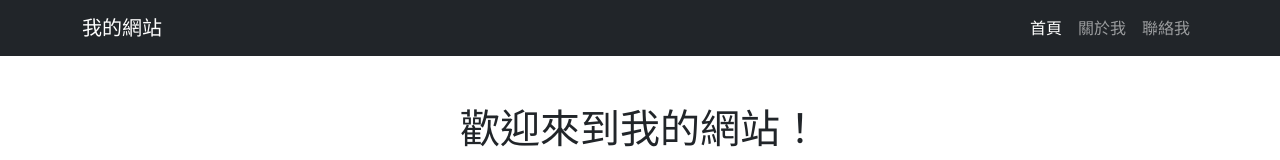
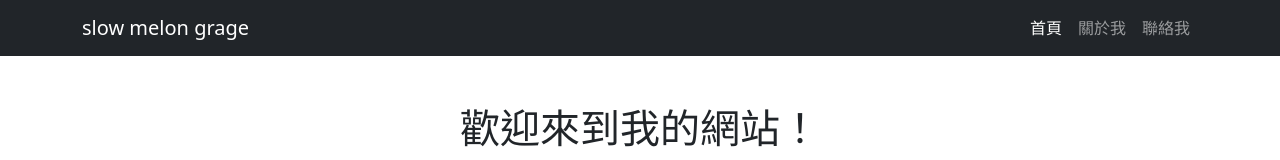
Before and after one commit to rqrwewqp/smg-web, a plain HTML site: page index.html in a window 1280 px wide. Shown: the top 160 px of the page. Drawn offline with nearby package versions, Linux system fonts and the light colour scheme.

Commit message:
Update index.html

```diff
--- a/index.html
+++ b/index.html
@@ -10,7 +10,7 @@
   <!-- 導覽列 -->
   <nav class="navbar navbar-expand-lg navbar-dark bg-dark">
     <div class="container">
-      <a class="navbar-brand" href="index.html">我的網站</a>
+      <a class="navbar-brand" href="index.html">slow melon grage</a>
       <div>
         <ul class="navbar-nav me-auto">
           <li class="nav-item"><a class="nav-link active" href="index.html">首頁</a></li>
```
